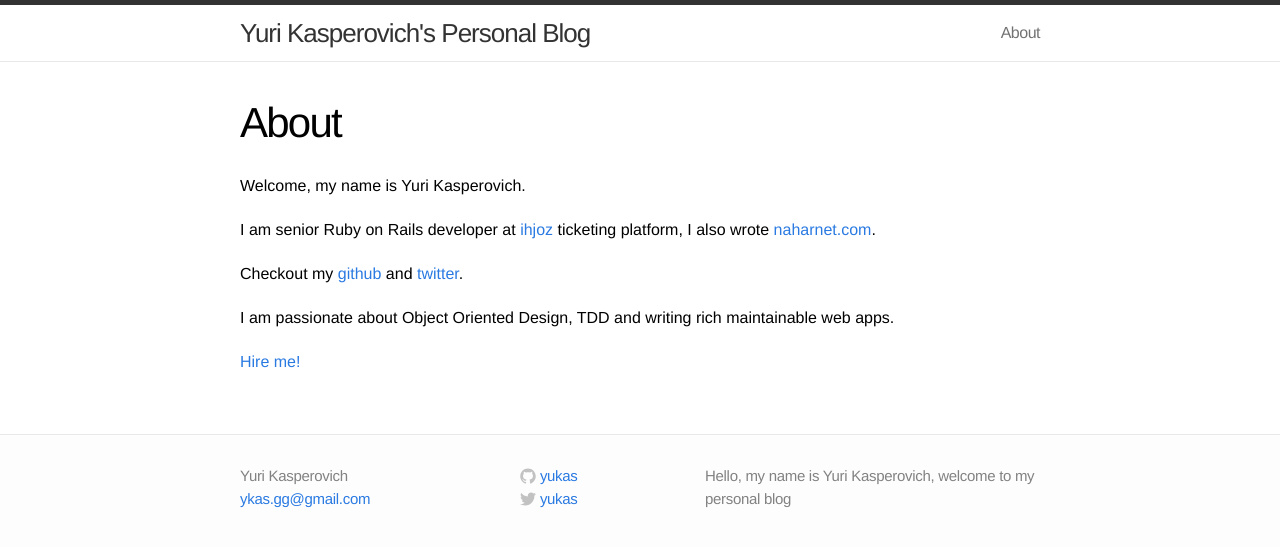
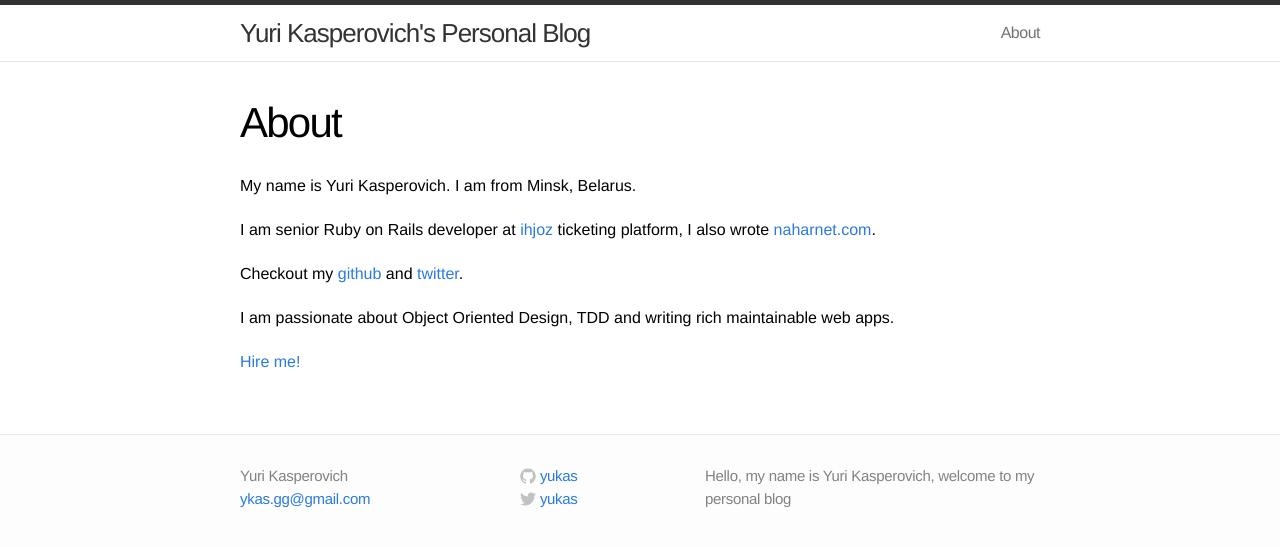
Before and after one commit to yukas/yukas.github.io, a Jekyll site: the page built from about.md, in a window 1280 px wide. Shown: the top 547 px of the page. Built offline with Jekyll 4.4.1, drawn with Linux system fonts in a browser that asks for light colours.

Commit message:
Slightly update about info

```diff
--- a/about.md
+++ b/about.md
@@ -4,7 +4,7 @@ title: About
 permalink: /about/
 ---
 
-Welcome, my name is Yuri Kasperovich.
+My name is Yuri Kasperovich. I am from Minsk, Belarus.
 
 I am senior Ruby on Rails developer at [ihjoz](http://www.ihjoz.com) ticketing platform, I also wrote
 [naharnet.com](http://www.naharnet.com).
```
